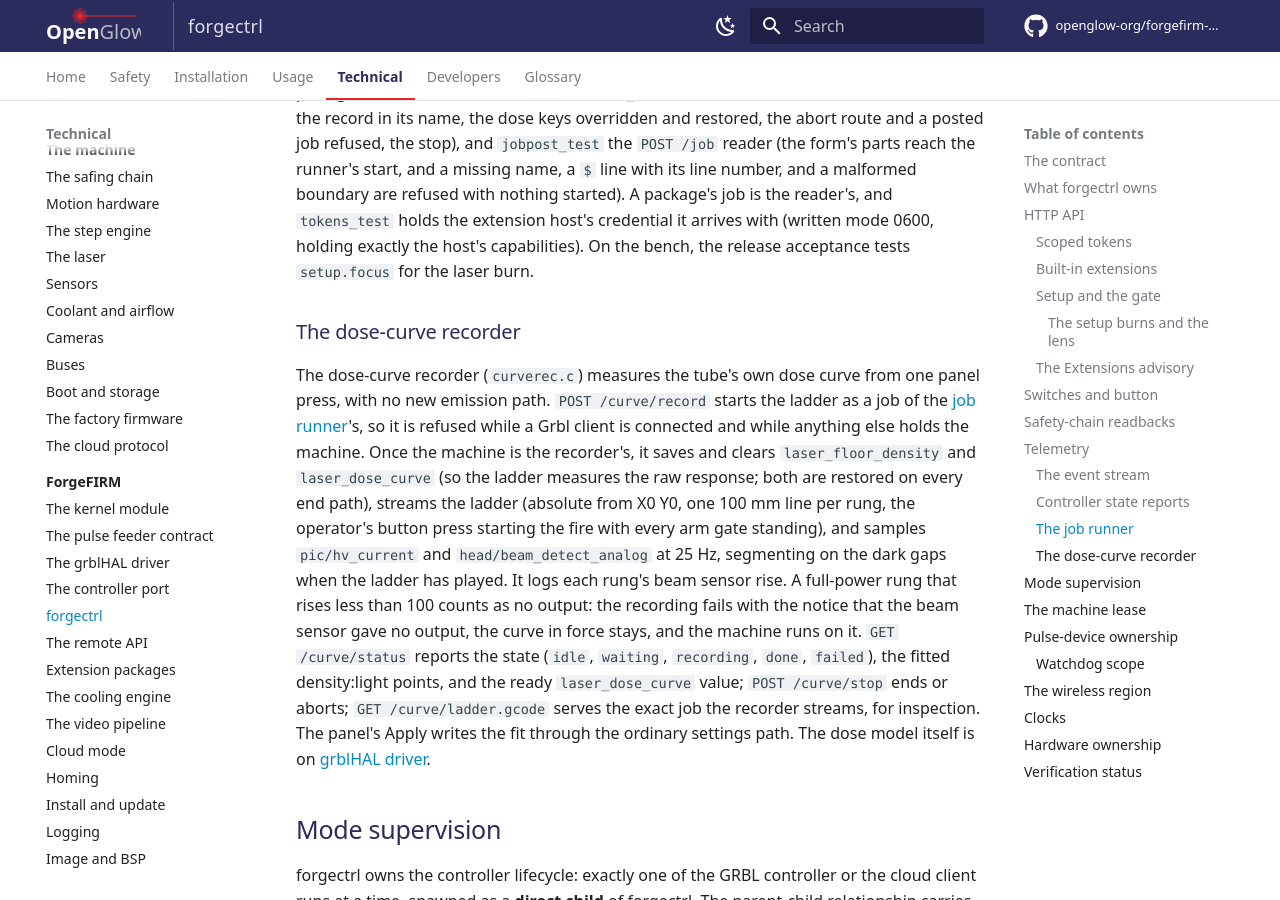
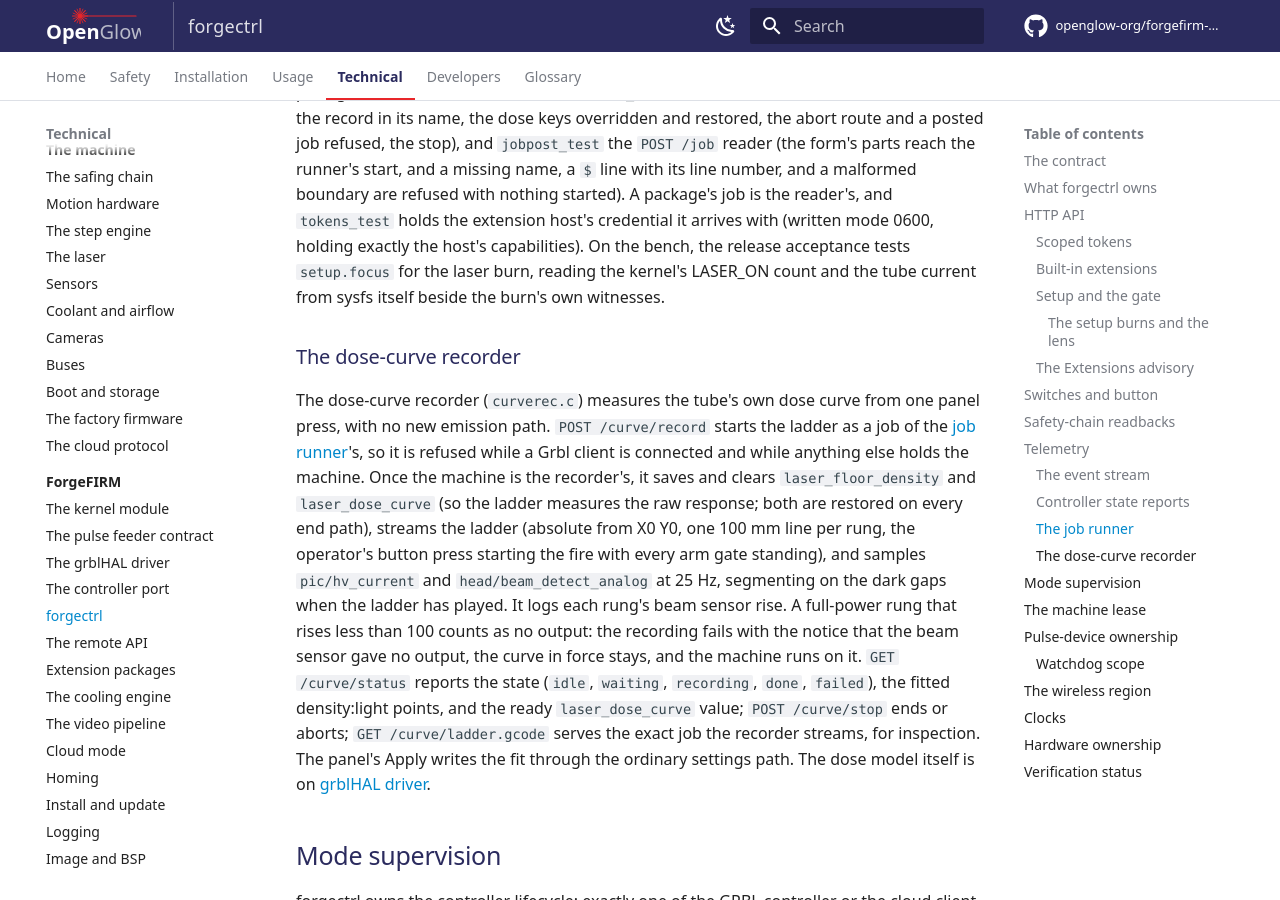
Before and after one commit to openglow-org/forgefirm-docs, an MkDocs documentation site: the page built from docs/technical/forgefirm/forgectrl.md, in a window 1280 px wide and 900 px high, scrolled down 24464 px. Built offline with MkDocs 1.6.1 and Material for MkDocs 9.7.7, drawn with Linux system fonts in a browser that asks for light colours; comment, search, counter and statistics services are not loaded.

Commit message:
forgectrl: setup.focus reads the burn's emission from sysfs itself
Companion of forgefirm 6a4ece4 (setup.focus: the kernel's LASER_ON count
and the tube current read beside the burn's own witnesses).

- technical/forgefirm/forgectrl.md, the sentence on the bench proof of
  the laser burn: the release acceptance test setup.focus reads the
  kernel's LASER_ON count and the tube current from sysfs itself beside
  the burn's own witnesses.

Proof: python scripts/check-style.py (style: clean), python
scripts/check-interfaces.py (interfaces: clean (245 checked)), zensical
build (strict: No issues found). Negative control on a scratch copy of
the tree: the British spelling of 'canceled' put into the edited
sentence fails check-style.py (one SPELLING finding, exit 1), and a link
to a page that does not exist put into the same sentence fails the
strict build (page does not exist, exit 1).

Acceptance: none; docs only.

```diff
--- a/docs/technical/forgefirm/forgectrl.md
+++ b/docs/technical/forgefirm/forgectrl.md
@@ -824,7 +824,9 @@ runner's start, and a missing name, a `$` line with its line number, and a
 malformed boundary are refused with nothing started). A package's job is
 the reader's, and `tokens_test` holds the extension host's credential it
 arrives with (written mode 0600, holding exactly the host's capabilities).
-On the bench, the release acceptance tests `setup.focus` for the laser burn.
+On the bench, the release acceptance tests `setup.focus` for the laser burn,
+reading the kernel's LASER_ON count and the tube current from sysfs itself
+beside the burn's own witnesses.
 
 ### The dose-curve recorder
 
```
